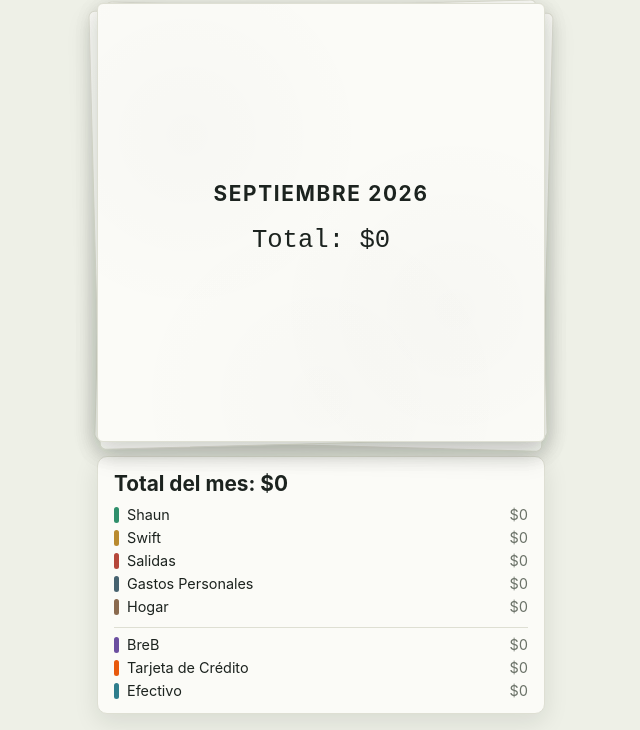
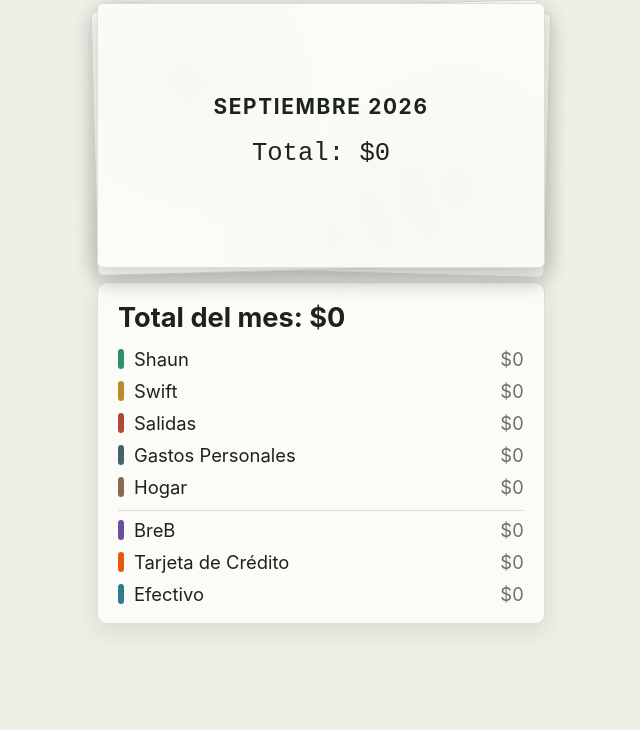
Before and after one commit to SebasGarzon2004/sebas-tracker, a plain HTML site: page index.html in a window 1280 px wide. Both pictures are taken after a click on the button "Mes siguiente". Shown: the part 70-800 px from the top of the page, without its empty margins (319-959 px from the left). Drawn offline with Linux system fonts and the light colour scheme.

Commit message:
Quita el hueco vacío bajo la hoja de recibo y agranda la letra del resumen; recorta meses vacíos previos a agosto 2026
La altura compartida entre portada, hoja en blanco y recibos guardados solo
crecía y nunca bajaba, así que una vez la tarjeta se inflaba (por ejemplo al
llenar el formulario completo), esa altura se quedaba pegada aunque después
se mostrara una página con menos contenido, dejando un hueco vacío debajo del
campo Nota. Ahora la altura se recalcula desde cero cada vez que se navega de
verdad a otra página (deslizar, botones, cambiar de mes), y solo sigue
creciendo sin bajar mientras el usuario llena el formulario en la misma
página — la transición sigue suave porque el contenedor ya animaba los
cambios de alto por CSS.

El espacio recuperado se usa para agrandar notoriamente la letra del "Total
del mes" y del desglose por categoría/forma de pago, que se veía muy pequeña.

En logic.js, mesesDisponibles ya no rellena meses pasados vacíos (antes
agregaba 2 meses hacia atrás sin datos): como hoy no hay gastos anteriores a
agosto 2026, eso hacía aparecer junio y julio como páginas vacías al
deslizar. El relleno hacia adelante (2 meses siguientes) se mantiene igual,
y los meses pasados con gastos reales se siguen mostrando sin cambios.

```diff
--- a/index.html
+++ b/index.html
@@ -64,12 +64,12 @@
   }
   #mesHeader::after { content: ''; display: block; width: 48px; height: 2px; background: var(--gold); margin: 6px auto 0; border-radius: 2px; }
 
-  #resumen { padding: 14px 16px; border: 1px solid var(--line); border-radius: 10px; margin-top: 14px; background: var(--card); box-shadow: var(--shadow); }
-  .resumen-total-mes { font-size: 1.3rem; font-weight: 700; margin-bottom: 10px; }
-  .resumen-filas { display: flex; flex-direction: column; gap: 6px; }
-  .resumen-fila { display: flex; align-items: center; gap: 8px; font-size: 0.9rem; cursor: pointer; }
+  #resumen { padding: 18px 20px; border: 1px solid var(--line); border-radius: 10px; margin-top: 14px; background: var(--card); box-shadow: var(--shadow); }
+  .resumen-total-mes { font-size: 1.7rem; font-weight: 700; margin-bottom: 14px; }
+  .resumen-filas { display: flex; flex-direction: column; gap: 10px; }
+  .resumen-fila { display: flex; align-items: center; gap: 10px; font-size: 1.15rem; cursor: pointer; }
   .resumen-fila:active { opacity: 0.65; }
-  .resumen-fila .barra { width: 5px; height: 16px; border-radius: 3px; flex-shrink: 0; }
+  .resumen-fila .barra { width: 6px; height: 20px; border-radius: 3px; flex-shrink: 0; }
   .resumen-fila .nombre { flex: 1; color: var(--ink); }
   .resumen-fila .monto { color: var(--muted); font-variant-numeric: tabular-nums; }
   .cambio-mes { margin-left: 8px; font-size: 0.78rem; font-weight: 600; vertical-align: middle; }
@@ -285,10 +285,23 @@
   // un único alto de cuaderno en vez de medirse cada una por su cuenta — si no,
   // pasar de la hoja en blanco (la más alta, con todos los campos) a un recibo
   // guardado (mucho más corto) se sentía como una transición rota, con la
-  // tarjeta encogiéndose de golpe. `alturaReferencia` solo crece, nunca baja,
-  // así que en cuanto se mide la hoja en blanco una vez, esa altura queda
-  // fija para el resto de páginas también.
+  // tarjeta encogiéndose de golpe. Dentro de una misma página, mientras el
+  // usuario la llena (categoría, pago, monto, nota), `alturaReferencia` solo
+  // crece — así la tarjeta no se encoge de golpe con cada campo que se borra.
+  // Pero al navegar de verdad a otra página (`resetearAltura`, llamado desde
+  // `commitCambioPagina` y `cambiarMes`), se vuelve a medir desde cero contra
+  // la página que va a quedar visible: si no, una tarjeta alguna vez inflada
+  // por un formulario lleno se queda así para siempre, dejando un hueco vacío
+  // debajo de páginas más cortas (como la hoja en blanco recién abierta) —
+  // #notebook ya anima los cambios de alto con `transition: height .25s ease`,
+  // así que encoger tampoco se siente brusco.
   let alturaReferencia = 0;
+
+  function resetearAltura() {
+    const faceFront = document.getElementById('faceFront');
+    alturaReferencia = 0;
+    if (faceFront && faceFront.innerHTML) ajustarAltura(faceFront.innerHTML);
+  }
 
   function ajustarAltura(html) {
     const notebook = document.getElementById('notebook');
@@ -548,6 +561,7 @@
   const DISTANCIA_DOBLEZ_COMPLETO = 230;
 
   function commitCambioPagina(direccion) {
+    resetearAltura();
     const posicionAnterior = estado.posicion;
     estado.posicion += (direccion === 'arriba' ? -1 : 1);
     const datos = render();
@@ -969,6 +983,7 @@
     notebook.classList.add('mes-saliendo', direccion);
 
     setTimeout(() => {
+      resetearAltura();
       estado.mesIndex = nuevoIndex;
       estado.posicion = -1;
       if (estado.categoriaFiltro || estado.pagoFiltro) estado._saltarAlFiltrar = true;
--- a/logic.js
+++ b/logic.js
@@ -27,12 +27,16 @@ function sumarMeses(mesKey, delta) {
 }
 
 // Además de los meses con gastos guardados, se puede navegar a los 2 meses
-// anteriores y los 2 siguientes al actual, aunque estén vacíos — para poder
-// probar la navegación entre meses sin depender de tener datos ahí.
+// siguientes al actual, aunque estén vacíos — para poder probar la
+// navegación hacia adelante sin depender de tener datos ahí todavía. Hacia
+// atrás NO se rellenan meses vacíos: un mes pasado solo aparece si de verdad
+// tiene gastos guardados (vía Object.keys(gastosPorMes) más arriba); si no,
+// deslizar hacia atrás no debería mostrar páginas vacías que nunca van a
+// tener datos.
 function mesesDisponibles(gastosPorMes, mesActualKey) {
   const keys = new Set(Object.keys(gastosPorMes));
   keys.add(mesActualKey);
-  for (let delta = -2; delta <= 2; delta++) {
+  for (let delta = 0; delta <= 2; delta++) {
     keys.add(sumarMeses(mesActualKey, delta));
   }
   return Array.from(keys).sort();
```
Also changed, not shown: logic.test.js (+13 -5 lines).
